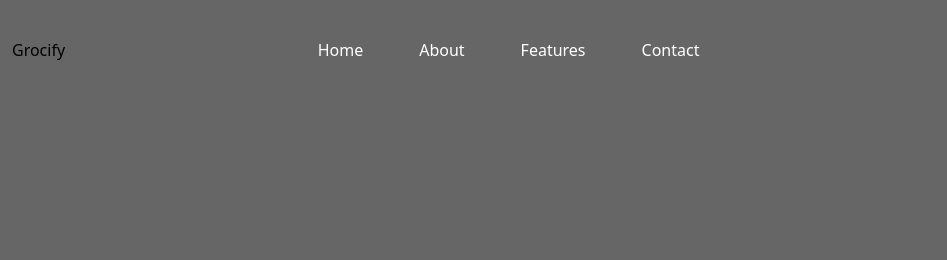
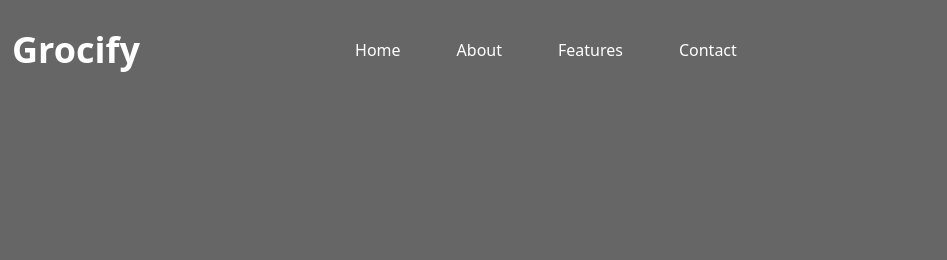
Before and after one commit to Maina-git/Grocify-, a website built with Vite: page src/index.html in a window 1280 px wide. Shown: the top 260 px of the page, 156-1103 px from the left. Built offline with nearby package versions, Linux system fonts and the light colour scheme; files whose address does not match are found by name.

Commit message:
new changes

```diff
--- a/src/index.html
+++ b/src/index.html
@@ -1,4 +1,3 @@
-
 <!doctype html>
 <html>
   <head>
@@ -9,14 +8,13 @@
   <body>
     <div class="relative px-28 py-5  min-h-screen bg-[url('/images/tangerines-3105628_1280.jpg')] bg-center bg-size-cover bg-no-repeat bg-cover">
 
-
 <div class="absolute inset-0 bg-black opacity-60 z-0"></div>
 
 <div class="relative z-10">
 <nav class="flex items-center justify-between">
   <div class="flex items-center gap-4">
   <img src="/images/grocery-png.png" class="w-10 h-10 rounded-full" alt="">
-<h1 class="">Grocify</h1>
+<h1 class="text-white font-bold text-4xl">Grocify</h1>
 </div>
   <ul class="flex text-center">
   <li class="list-none inline-block px-5">
@@ -40,13 +38,9 @@
   <a href="">Download App   <span class="text-lg inline-block rotate-90">&#8594;</span> </a>
 </div>
 <img src="/images/man-removebg-preview.png" alt="" class="w-full xl:w-1/2 xl:absolute bottom-0 right-20">
-
 </main>
 </div>
 </div>
-
-
-
 <footer class="w-full bg-gray-900 text-white px-10 py-12">
   <div class="max-w-7xl mx-auto grid grid-cols-1 md:grid-cols-4 gap-8">
     <div>
@@ -104,6 +98,5 @@
     &copy; 2025 Grocify. All rights reserved.
   </div>
 </footer>
-
   </body>
 </html>
```
